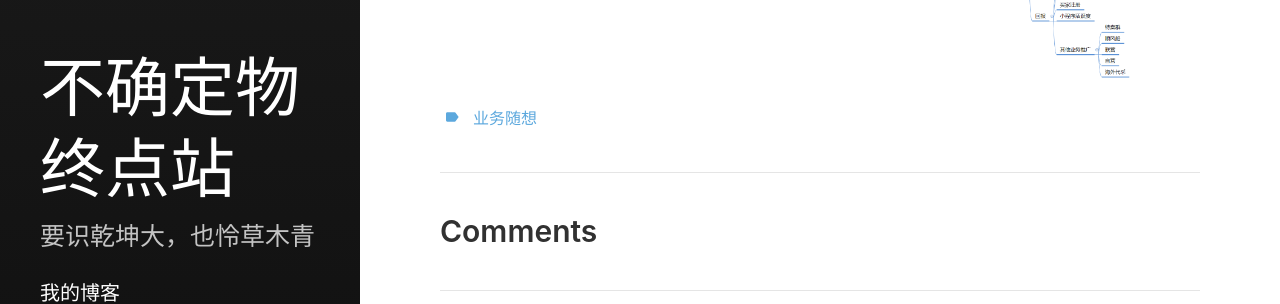
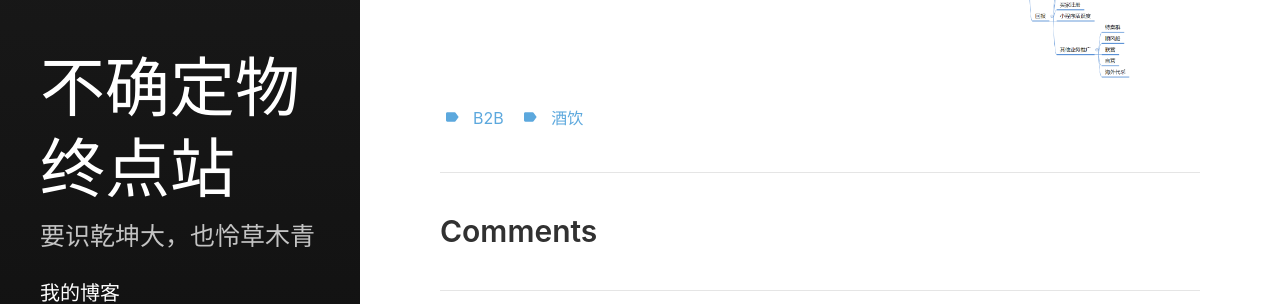
Before and after one commit to Bin0Lin/Bin0Lin.github.io, a Jekyll site: the page built from _posts/2020-02-07-疫情对B2B酒水行业的影响.md, in a window 1280 px wide. Shown: the part 1690-1994 px from the top of the page. Built offline with Jekyll 4.4.1, drawn with Linux system fonts in a browser that asks for light colours.

Commit message:
Update 2020-02-07-疫情对B2B酒水行业的影响.md

```diff
--- a/_posts/2020-02-07-疫情对B2B酒水行业的影响.md
+++ b/_posts/2020-02-07-疫情对B2B酒水行业的影响.md
@@ -5,7 +5,8 @@ date:   2020-02-07
 categories:
     - 业务认知
 tags:
-    - 业务随想
+    - B2B
+    - 酒饮
 ---
 
 2020年开年不利，疫情肆虐。迫于疫情，大家被迫家里蹲。这种环境下严重阻碍了线下传统业务的开展，街上空空荡荡，人心惶惶。
```
